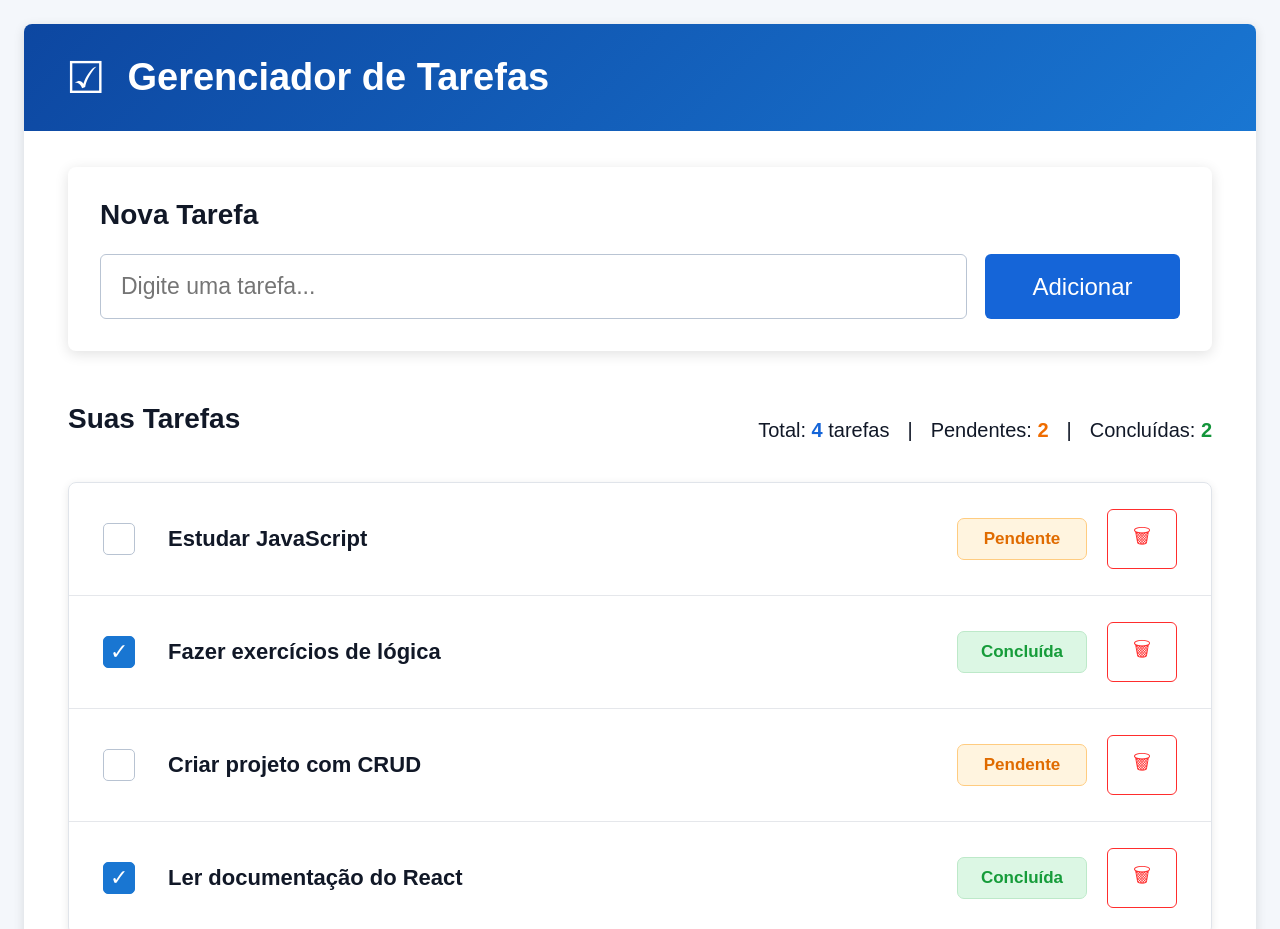
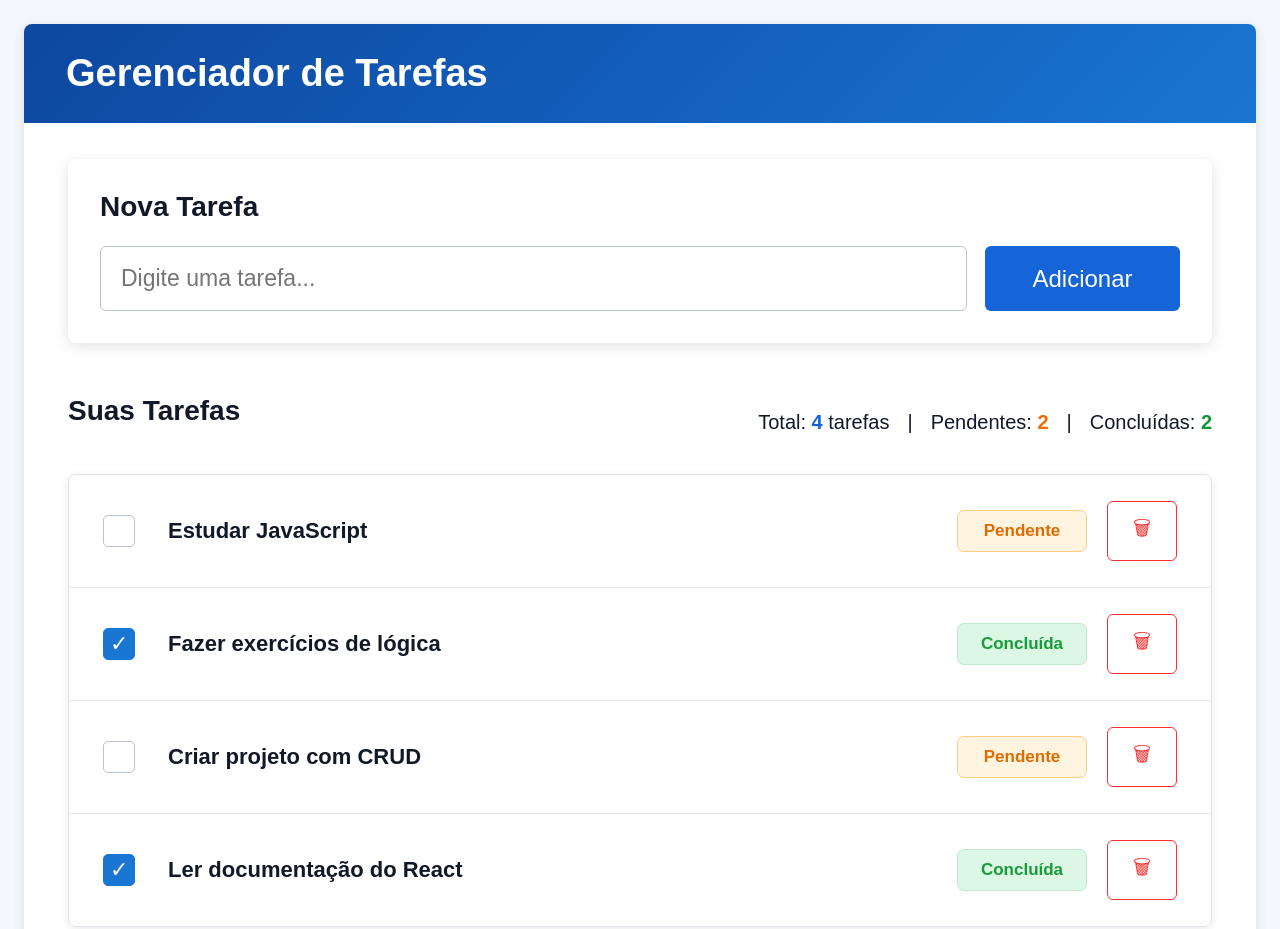
Before and after one commit to Vivianvazr/projeto-4-gerenciador-tarefas, a website: page index.html in a window 1280 px wide. Shown: the top 929 px of the page. Drawn offline with Linux system fonts and the light colour scheme.

Commit message:
style: remove icone do cabecalho

```diff
--- a/index.html
+++ b/index.html
@@ -10,7 +10,6 @@
 
   <main class="container">
     <header class="topo">
-      <div class="icone">☑</div>
       <h1>Gerenciador de Tarefas</h1>
     </header>
 
--- a/style.css
+++ b/style.css
@@ -23,9 +23,7 @@ body {
   background: linear-gradient(135deg, #0d47a1, #1976d2);
   color: white;
   padding: 28px 42px;
-  display: flex;
-  align-items: center;
-  gap: 22px;
+  text-align: left;
 }
 
 .icone {
```
